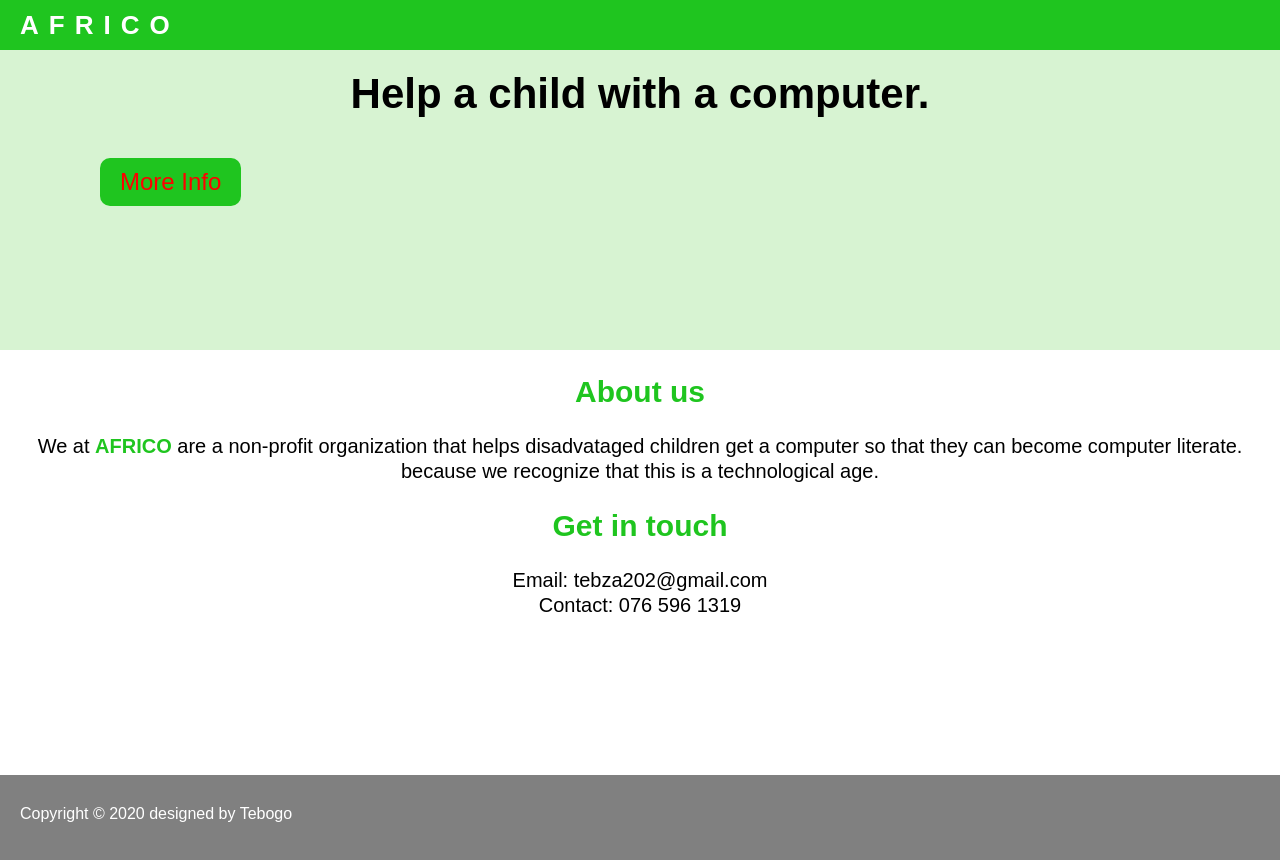
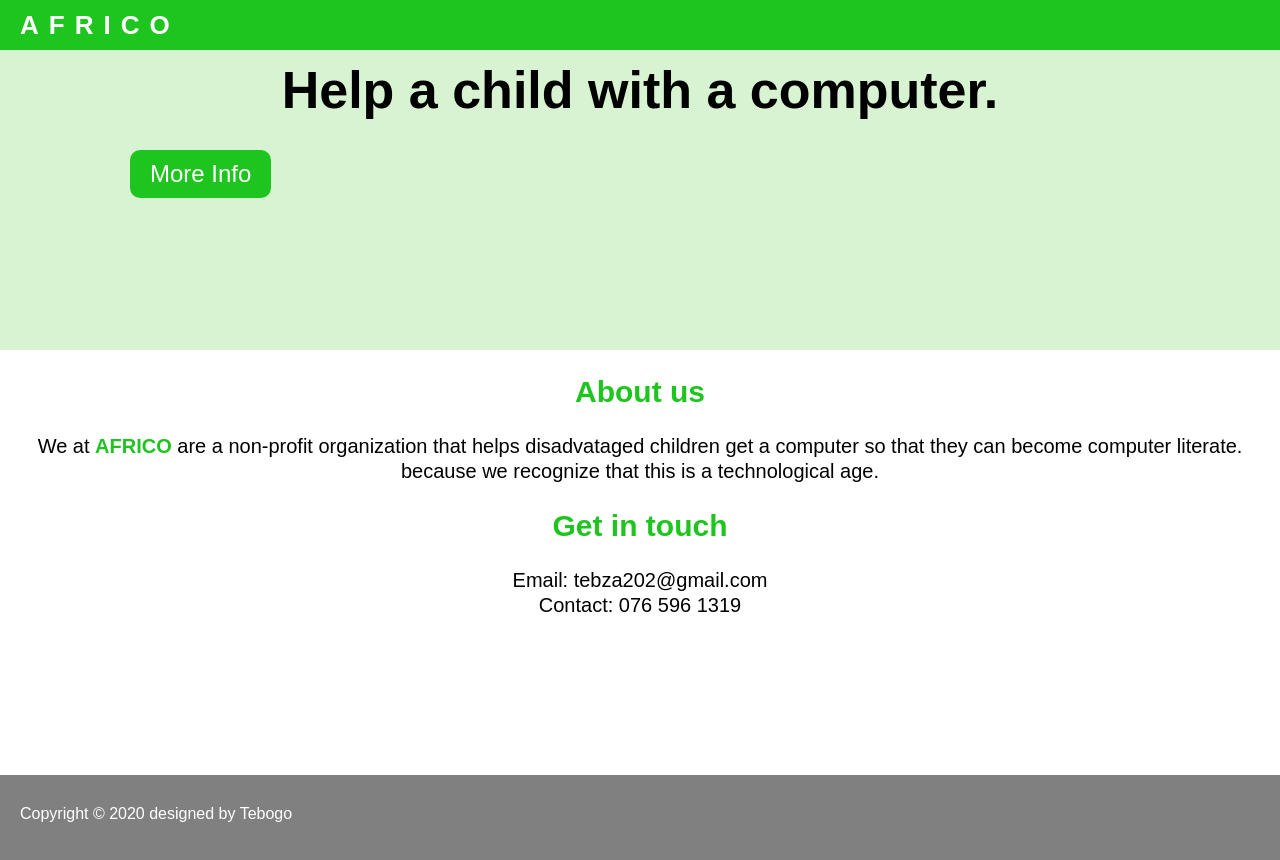
Before and after one commit to tebogomphahlele/Africo, a plain HTML site: page index.html in a window 1280 px wide. Drawn offline with Linux system fonts and the light colour scheme.

Commit message:
Add files via upload

```diff
--- a/style.css
+++ b/style.css
@@ -29,20 +29,20 @@ header {
 }
 
 h1 {
-    padding-top:20px;
+    padding: 10px;
     text-align: center;
-    font-size: 42px;
+    font-size: 52px;
     margin: 0;
 }
 
 button a {
-    color: red;
+    color: white;
     text-decoration: none;
 }
 button {
     border: none;
     border-radius: 10px;
-    margin: 40px 100px;
+    margin: 20px 0px 20px 130px;
     font-size: 24px;
     background-color: rgb(31, 197, 31);
     padding: 10px 20px;
```
